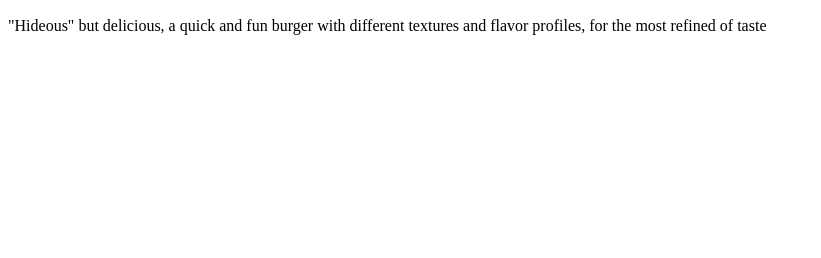
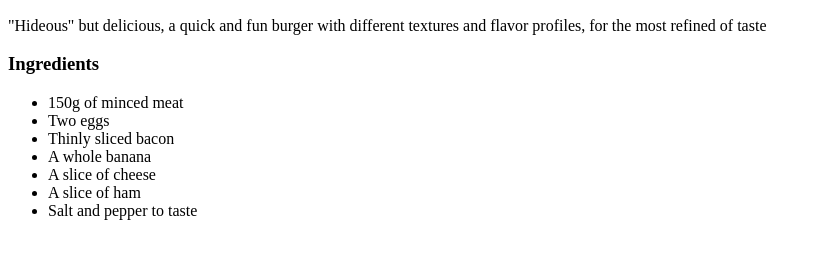
Before and after one commit to ElenaMartelo/odin-recipes, a plain HTML site: page recipes/burger.html in a window 1280 px wide. Shown: the part 434-692 px from the top of the page, without its empty margins (0-821 px from the left). Drawn offline with Linux system fonts and the light colour scheme.

Commit message:
Add ingredients

```diff
--- a/recipes/burger.html
+++ b/recipes/burger.html
@@ -9,3 +9,14 @@
         <img src="https://pbs.twimg.com/media/Er4W81rXEAYEMvO?format=jpg&name=large" alt="Egg and banana burger">
         <h2>Description</h2>
         <p>"Hideous" but delicious, a quick and fun burger with different textures and flavor profiles, for the most refined of taste </p>
+        <h3>Ingredients</h3>
+        <ul>
+            <li>150g of minced meat</li>
+            <li>Two eggs</li>
+            <li>Thinly sliced bacon</li>
+            <li>A whole banana</li>
+            <li>A slice of cheese</li>
+            <li>A slice of ham</li>
+            <li>Salt and pepper to taste</li>
+
+        </ul>
```
